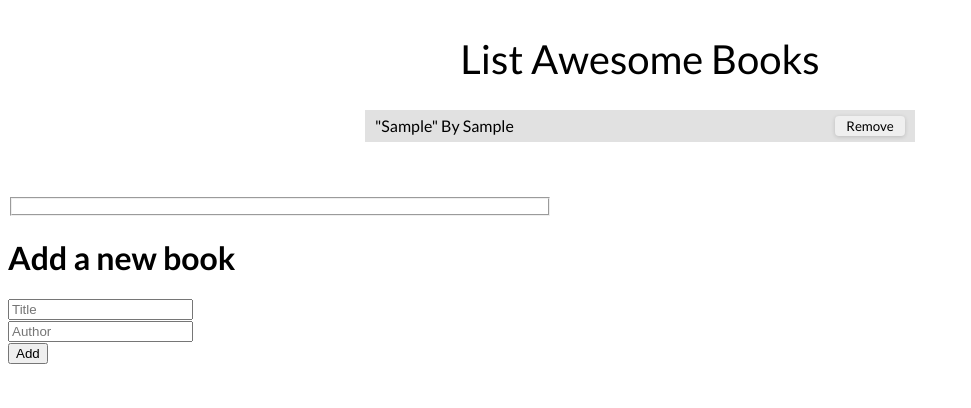
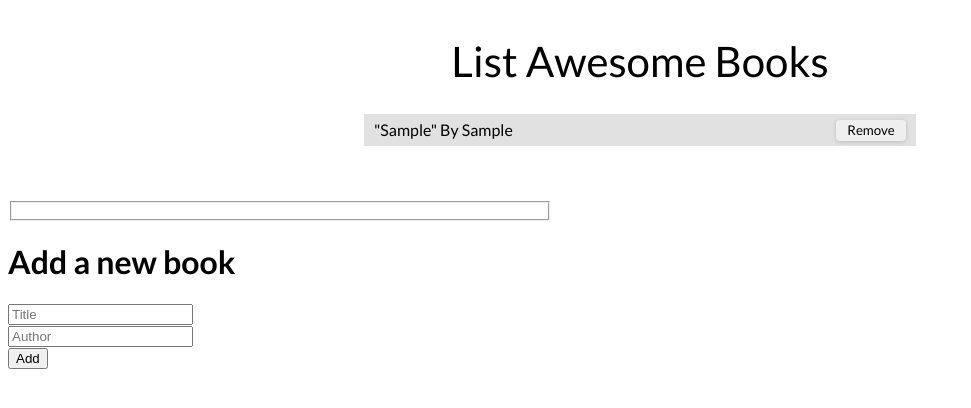
Before and after one commit to Ellyboi/Awesome-book, a website: page index.html in a window 1280 px wide. Both pictures are taken after typing "Sample", "Sample" into the empty fields and a click on the button "Add". Shown: the whole page, without its empty margins (0-971 px from the left). Drawn offline with Linux system fonts and the light colour scheme.

Commit message:
add styling to stylesheet.css

```diff
--- a/stylesheet.css
+++ b/stylesheet.css
@@ -26,7 +26,7 @@ fieldset {
   font-family: 'Lato', sans-serif;
   border: none;
   cursor: pointer;
-  height: 20px;
+  height: 21px;
   width: 70px;
   border-radius: 4px;
   box-shadow: rgba(0, 0, 0, 0.16) 0 1px 4px;
@@ -36,7 +36,7 @@ fieldset {
   width: 100%;
   display: flex;
   flex-direction: column;
-  max-width: 550px;
+  max-width: 552px;
   line-height: 200%;
 }
 
@@ -50,7 +50,7 @@ fieldset {
 }
 
 .first-title {
-  font-size: 40px;
+  font-size: 42px;
   font-weight: 400;
 }
 
```
